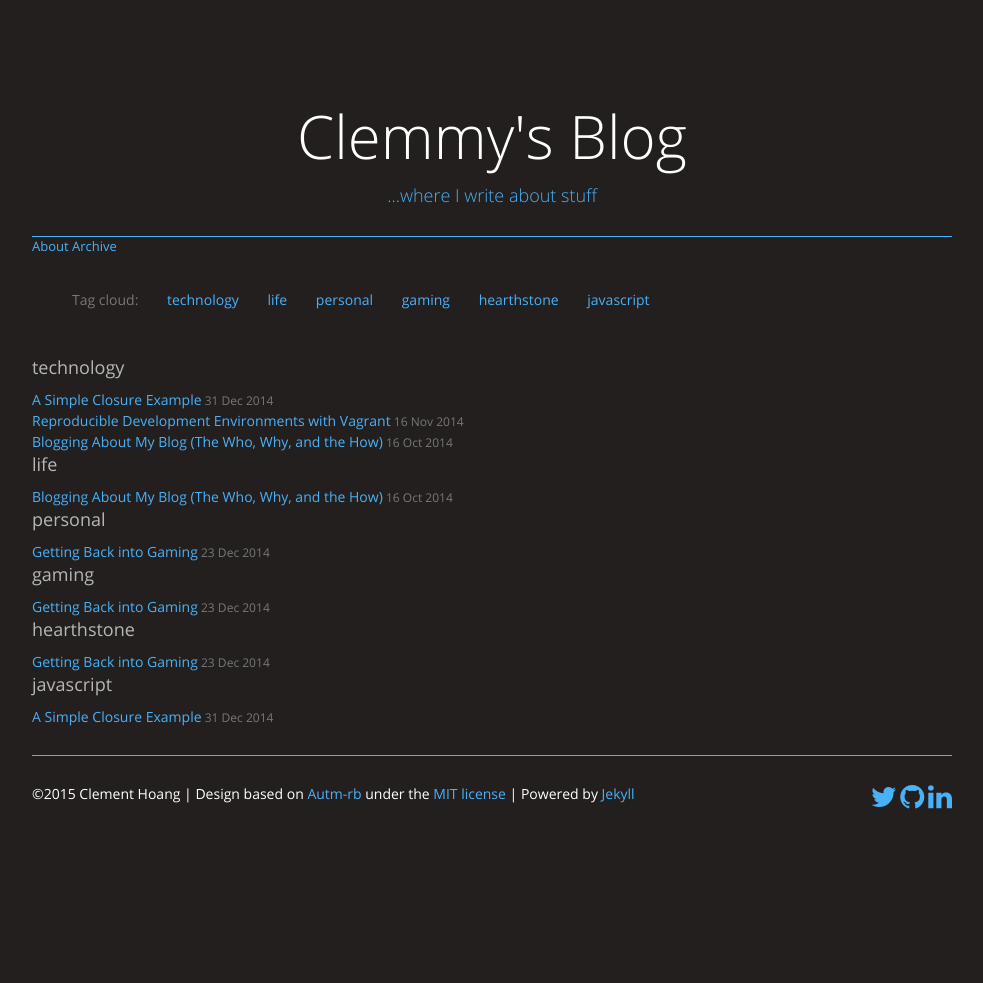
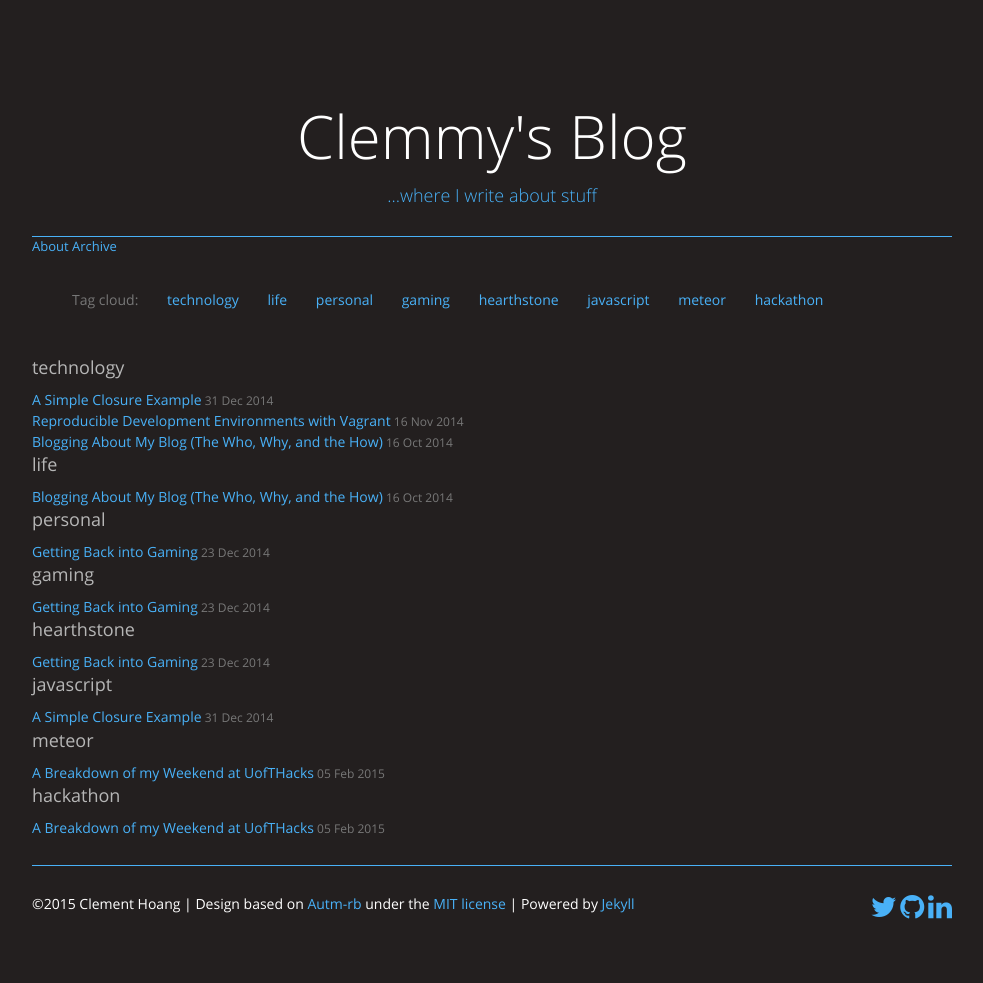
Before and after one commit to Clemmy/blog, a Jekyll site: the page built from tags.html, in a window 1280 px wide. Shown: the whole page, without its empty margins (148-1131 px from the left). Built offline with Jekyll 4.4.1, drawn with Linux system fonts in a browser that asks for light colours; nearby versions of some CDN libraries; Markdown is read by kramdown in place of the engine named in the settings; comment, search, counter and statistics services are not loaded; before the commit the page ends 900 px from its top, so only the background shows below that.

Commit message:
Update 2015-02-05-a-breakdown-of-my-weekend-at-uofThacks.md

````diff
--- a/_posts/2015-02-05-a-breakdown-of-my-weekend-at-uofThacks.md
+++ b/_posts/2015-02-05-a-breakdown-of-my-weekend-at-uofThacks.md
@@ -1,3 +1,8 @@
+---
+title: "A Breakdown of my Weekend at UofTHacks"
+tags: [meteor, hackathon]
+---
+
 Hello everyone! This past weekend, I attended [UofTHacks](https://www.hackerleague.org/hackathons/uofthacks), which was a hackathon hosted by the University of Toronto. I had very high expectations for the quality of this hackathon, but it seemed to fall a little short of what I imagined. Perhaps my expectations were set so high because the University of Toronto was one of the biggest schools in Canada, or perhaps it my mood was simply a bit grumpy that day. Either way, let's begin this post with a critique of UofTHacks and hopefully, I won't be too harsh:
 
 - I received my UofTHacks shirt in size L, one size too big for me, even though there was a form online that all attendees had to fill out, including their shirt size
@@ -39,3 +44,4 @@ Accounts.ui.config({
 ```
 
 That is all I have for tonight folks! But there are a lot of things I want to blog about soon, including some interesting problems I've faced at work, how to use Git properly, as well as other cool things. Be sure to keep updated!
+<!--end-->
````
